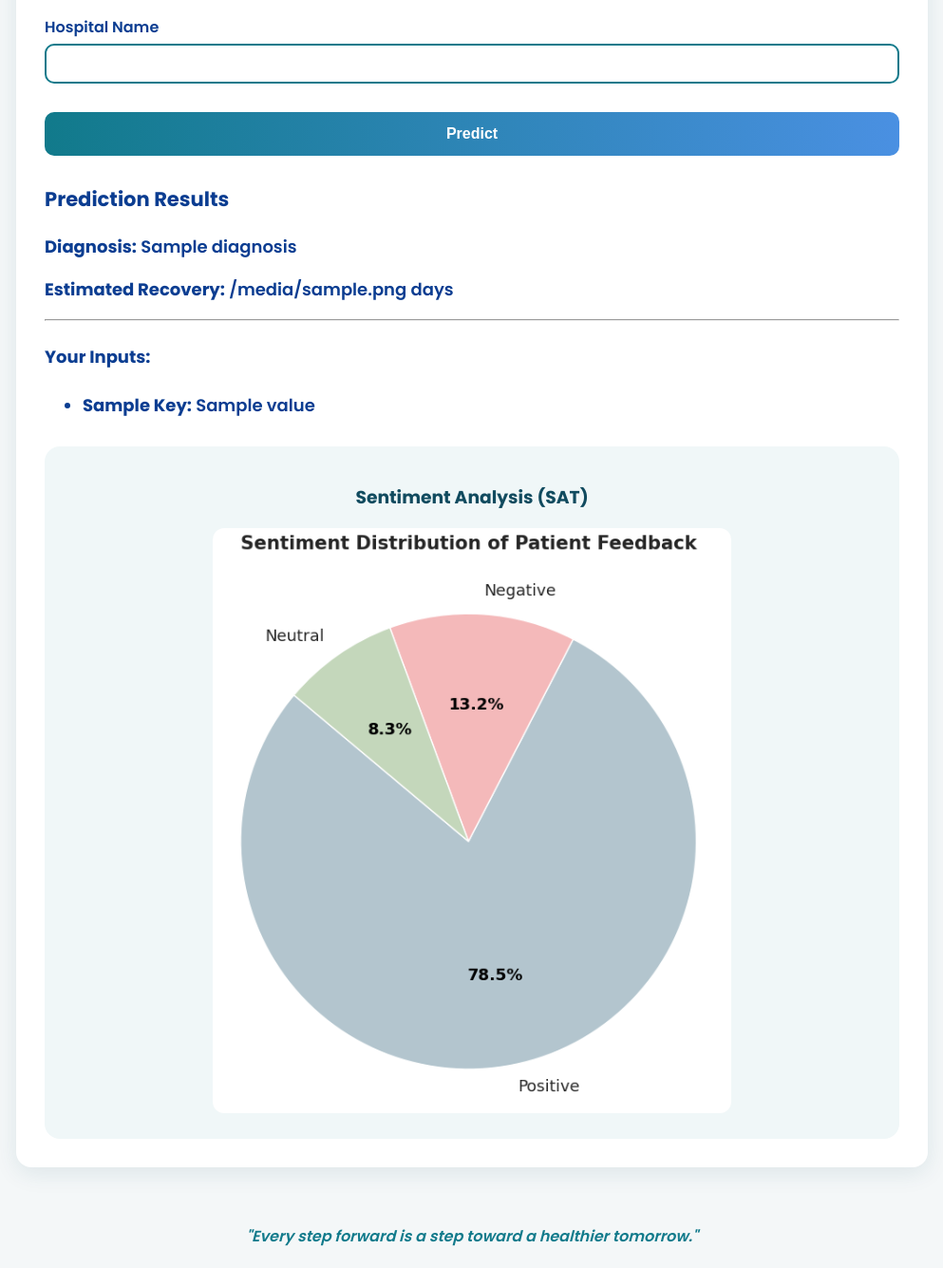
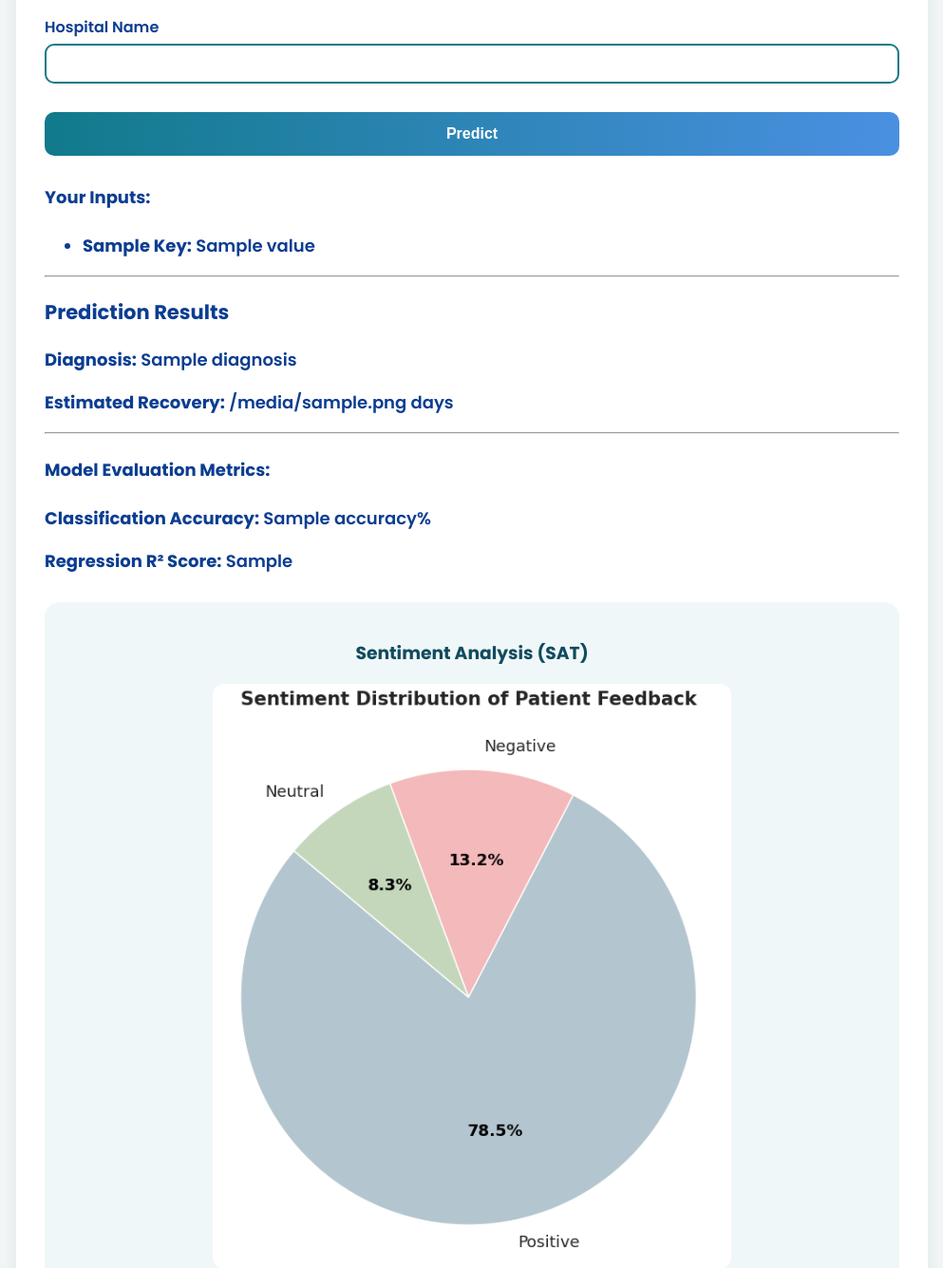
Before and after one commit to CodeCraftedByPriya/SmartHealthcarePrediction, a Flask app: template templates/home.html in a window 1280 px wide. Shown: the part 1471-2806 px from the top of the page at 95% size, without its empty margins (143-1136 px from the left). Before the commit the page ends 2783 px from the top, so only its background shows below. Run offline with Flask 3, Linux system fonts and the light colour scheme; the template is opened without the code that fills it: most values are stand-ins (such as "Sample title", 1, 10 or a date in 2020); parts of the project's set-up code (start-up, migrations or seed data) failed here and were passed over.

Commit message:
Update home.html

```diff
--- a/templates/home.html
+++ b/templates/home.html
@@ -172,16 +172,20 @@
 
     {% if input %}
       <div class="result" id="resultBox">
-        <h3>Prediction Results</h3>
-        <p><strong>Diagnosis:</strong> {{ diagnosis }}</p>
-        <p><strong>Estimated Recovery:</strong> {{ recovery }} days</p>
-        <hr/>
         <h4>Your Inputs:</h4>
         <ul>
           {% for key, value in input.items() %}
             <li><strong>{{ key.replace('_', ' ').title() }}:</strong> {{ value }}</li>
           {% endfor %}
         </ul>
+        <hr>
+        <h3>Prediction Results</h3>
+        <p><strong>Diagnosis:</strong> {{ diagnosis }}</p>
+        <p><strong>Estimated Recovery:</strong> {{ recovery }} days</p>
+        <hr>
+        <h4>Model Evaluation Metrics:</h4>
+        <p><strong>Classification Accuracy:</strong> {{ accuracy }}%</p>
+        <p><strong>Regression R² Score:</strong> {{ r2 }}</p>
       </div>
     {% endif %}
 
```
